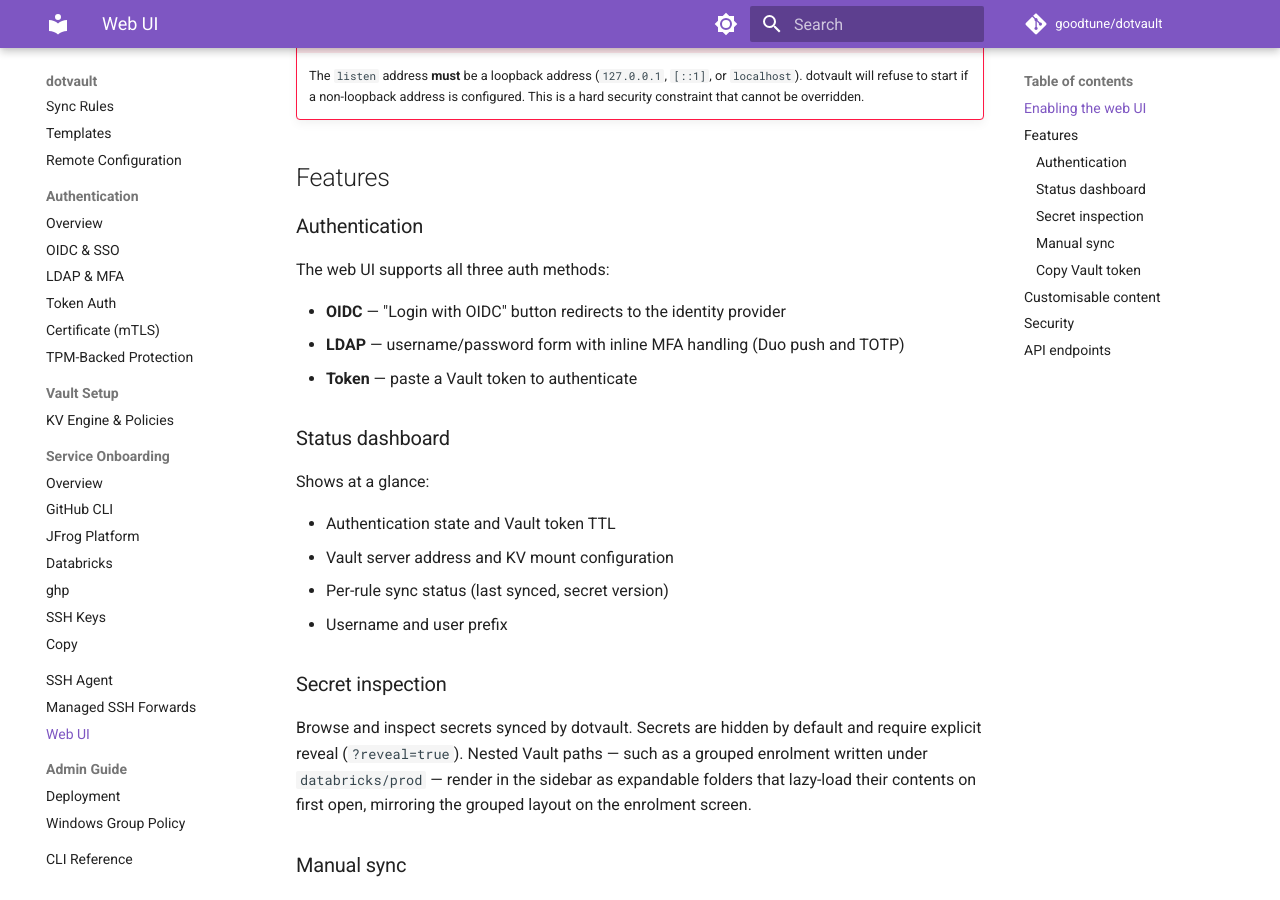
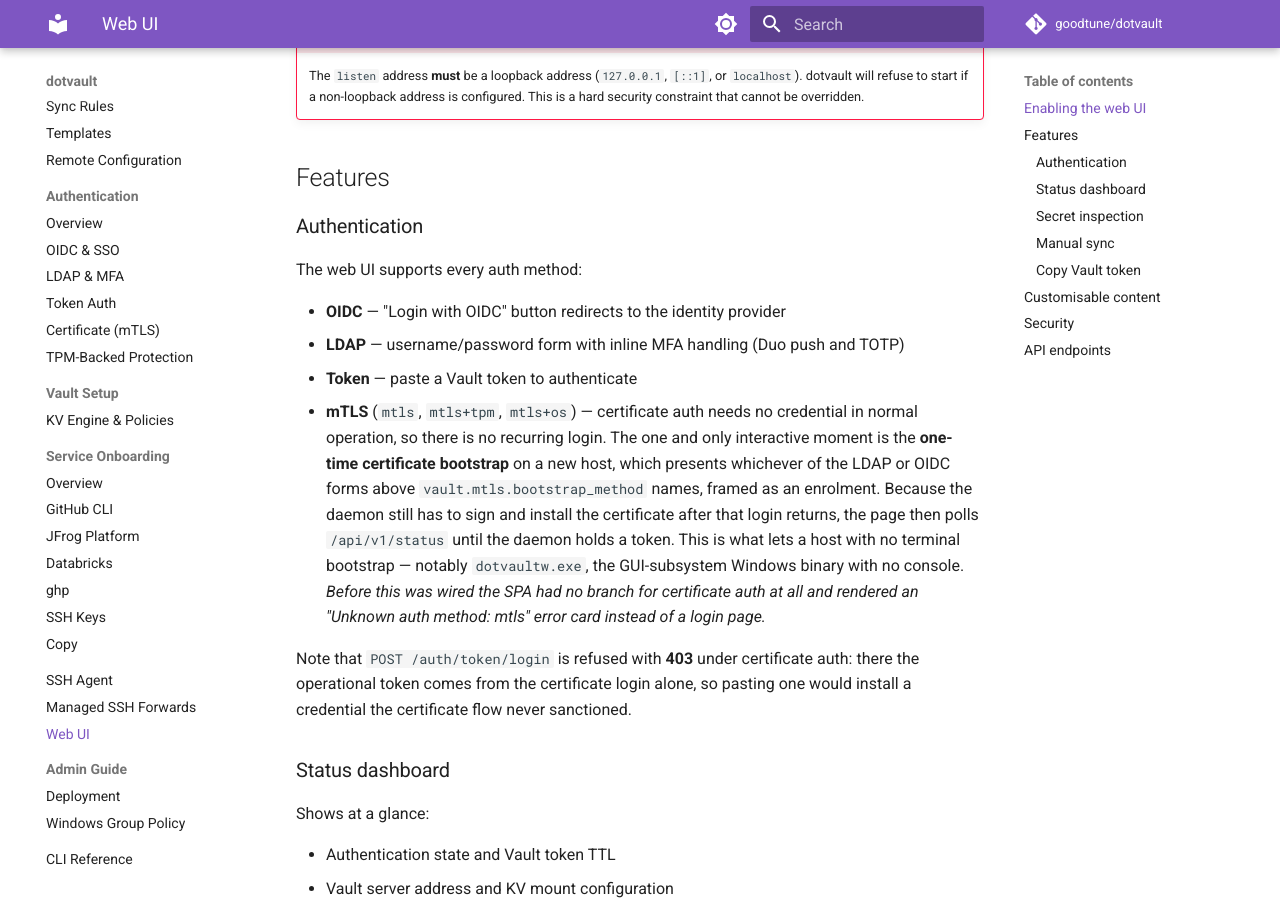
Before and after one commit to goodtune/dotvault, an MkDocs documentation site: the page built from docs/web-ui.md, in a window 1280 px wide and 900 px high, scrolled down 404 px. Built offline with MkDocs 1.6.1 and Material for MkDocs 9.7.7, drawn with Linux system fonts in a browser that asks for light colours; comment, search, counter and statistics services are not loaded; some of the changed text lies outside the part shown.

Commit message:
docs(web-ui): cover certificate auth in the web UI reference
Pre-push docs review caught that docs/web-ui.md was never updated alongside mtls.md and CLAUDE.md, leaving three stale claims.

"The web UI supports all three auth methods" became false once the SPA gained a certificate-auth branch. The new bullet describes the one-time bootstrap, why the page then polls /api/v1/status (the daemon still has to sign and install the certificate after the login returns), and that this is what lets a console-less host — `dotvaultw.exe` — bootstrap at all. It also records that certificate auth previously rendered an "Unknown auth method: mtls" error card rather than a login page, since anyone who hit that wall deserves to find the explanation where they look for it; the repo has no CHANGELOG, so this is the place.

The endpoint tables now note the certificate-bootstrap state on /api/v1/status and the 403 that /auth/token/login now returns under certificate auth — user-visible behaviour, not an internal detail, since a scripted token POST against such a host now fails.

Not taken: the reviewer's nit to relocate the behaviour description out of "Limitations (v1)" in mtls.md. It reads as a limitation from an operator's point of view (what the bootstrap requires of the host), and moving it would separate it from the dotvaultw.exe caveat it sets up.

```diff
--- a/docs/web-ui.md
+++ b/docs/web-ui.md
@@ -17,11 +17,14 @@
 
 ### Authentication
 
-The web UI supports all three auth methods:
+The web UI supports every auth method:
 
 - **OIDC** — "Login with OIDC" button redirects to the identity provider
 - **LDAP** — username/password form with inline MFA handling (Duo push and TOTP)
 - **Token** — paste a Vault token to authenticate
+- **mTLS** (`mtls`, `mtls+tpm`, `mtls+os`) — certificate auth needs no credential in normal operation, so there is no recurring login. The one and only interactive moment is the **one-time certificate bootstrap** on a new host, which presents whichever of the LDAP or OIDC forms above `vault.mtls.bootstrap_method` names, framed as an enrolment. Because the daemon still has to sign and install the certificate after that login returns, the page then polls `/api/v1/status` until the daemon holds a token. This is what lets a host with no terminal bootstrap — notably `dotvaultw.exe`, the GUI-subsystem Windows binary with no console. *Before this was wired the SPA had no branch for certificate auth at all and rendered an "Unknown auth method: mtls" error card instead of a login page.*
+
+Note that `POST /auth/token/login` is refused with **403** under certificate auth: there the operational token comes from the certificate login alone, so pasting one would install a credential the certificate flow never sanctioned.
 
 ### Status dashboard
 
@@ -73,7 +76,7 @@
 
 | Method | Path | Description |
 |--------|------|-------------|
-| `GET` | `/api/v1/status` | Server status, auth state, token TTL, sync state |
+| `GET` | `/api/v1/status` | Server status, auth state, token TTL, sync state, certificate-bootstrap state |
 | `GET` | `/api/v1/rules` | Configured sync rules |
 | `GET` | `/api/v1/token` | Current Vault token (authenticated sessions only) |
 | `GET` | `/api/v1/secrets/{path}` | List or reveal a secret |
@@ -98,4 +101,4 @@
 | `POST` | `/auth/ldap/login` | Start async LDAP login (CSRF-protected) |
 | `GET` | `/auth/ldap/status` | Poll login status |
 | `POST` | `/auth/ldap/totp` | Submit TOTP passcode (CSRF-protected) |
-| `POST` | `/auth/token/login` | Validate and set token (CSRF-protected) |
+| `POST` | `/auth/token/login` | Validate and set token (CSRF-protected; 403 under certificate auth) |
```
